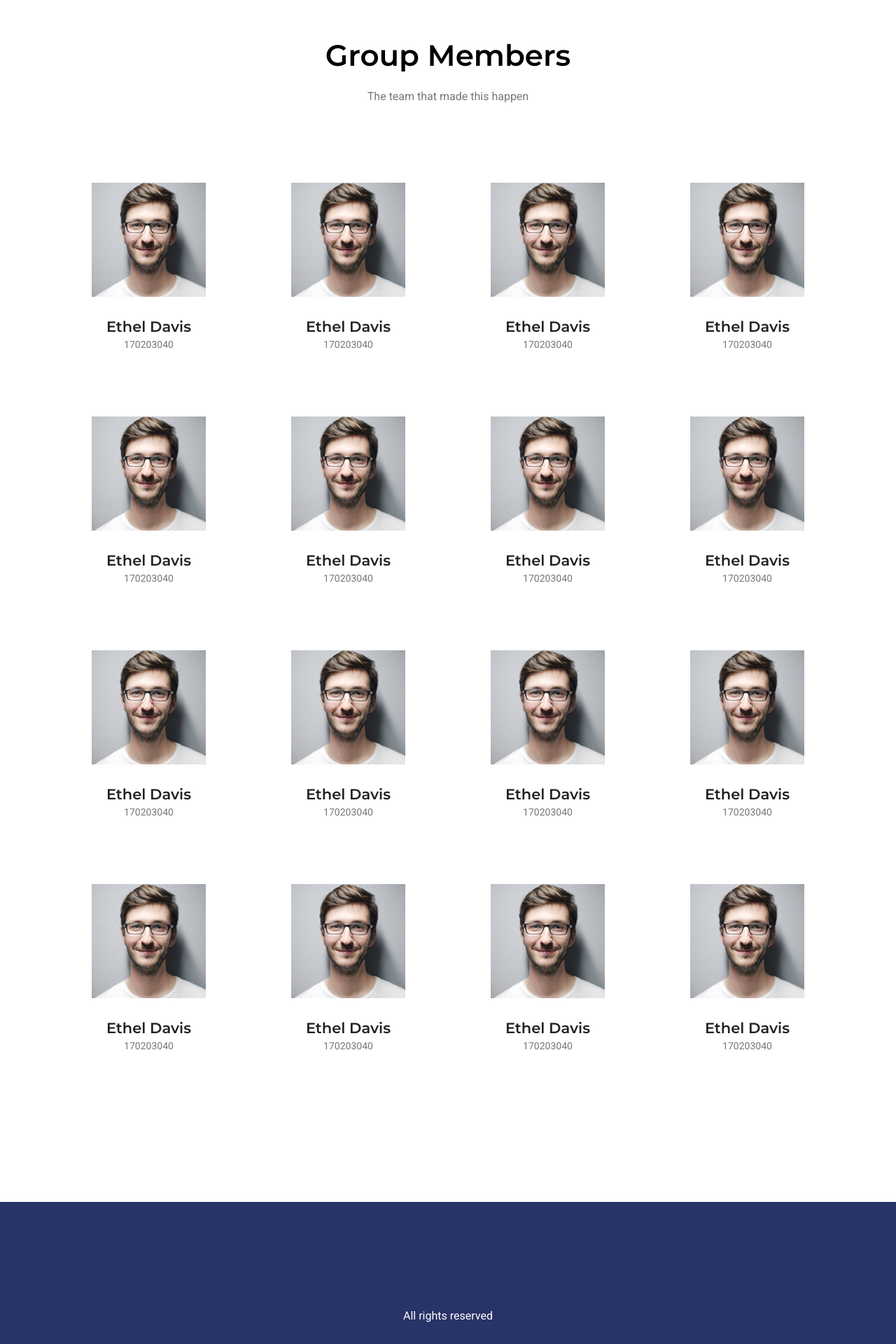
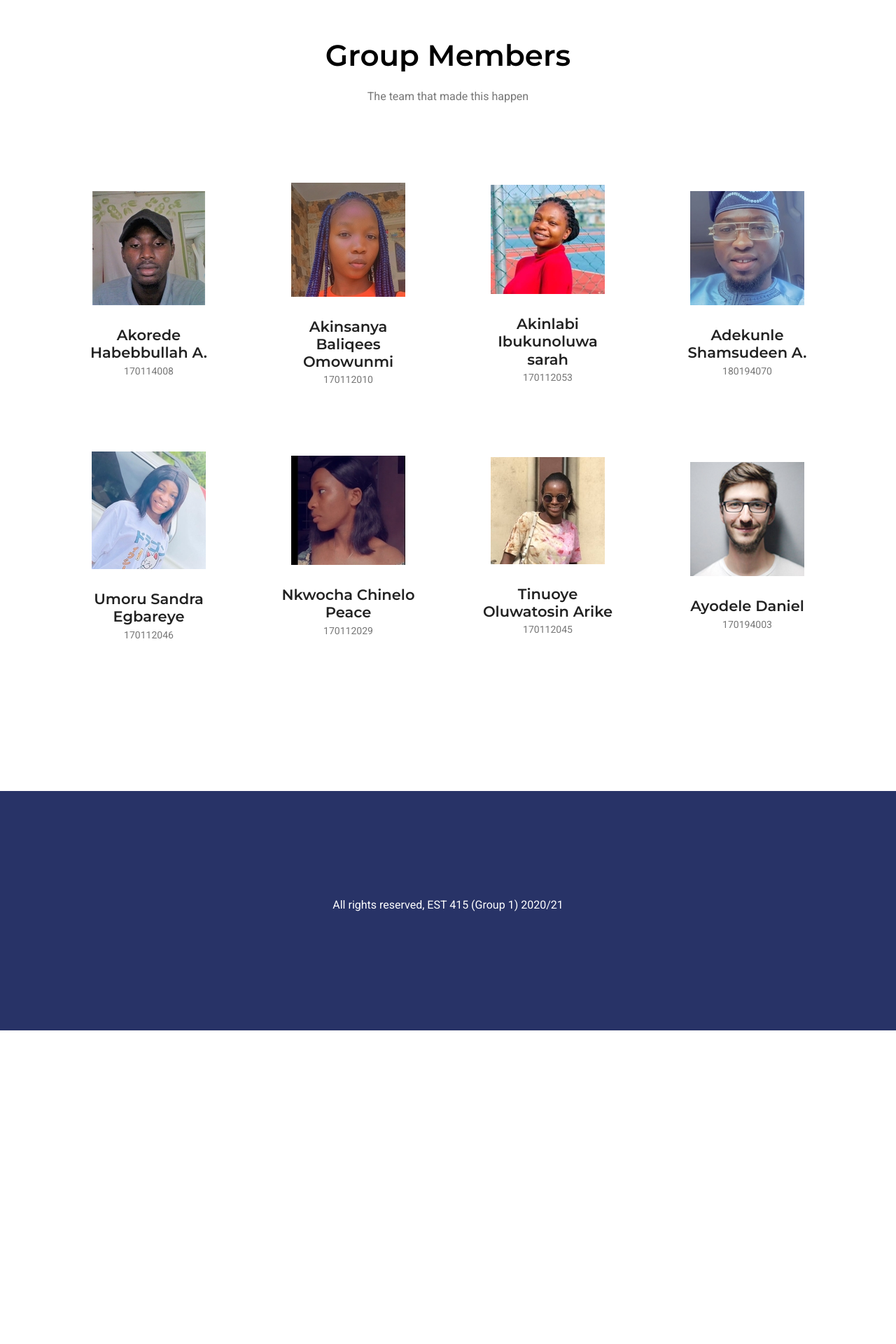
Before and after one commit to Danjuma1/assignment_submisson_system, a Django app: page / in a window 1280 px wide. Shown: the part 2360-4280 px from the top of the page at 70% size. After the commit the page ends 3832 px from the top, so only its background shows below. Run offline with Django 3.2, Linux system fonts and the light colour scheme; data comes from the database, SQL or seed files in the repository; some libraries are stand-ins or nearby versions.

Commit message:
Edited team section

```diff
--- a/core/templates/core/base.html
+++ b/core/templates/core/base.html
@@ -46,7 +46,7 @@
 		<div class="container">
 			<div class="row align-items-center justify-content-between d-flex">
 				<div id="logo">
-					<a href="{% url 'core:home' %}"><img src="{% static 'main/img/logo.png' %}" alt="logo" title="" /></a>
+					<a href="{% url 'core:home' %}"><h3 class="logo-title text-white">Assignment</h3></a>
 				</div>
 				<nav id="nav-menu-container">
 					{% if user.is_authenticated %}
@@ -73,7 +73,7 @@
 	<footer class="footer-area section-gap">
 		<div class="container">
 			<div class="text-center">
-				<p class="text-white">All rights reserved</p>
+				<p class="text-white">All rights reserved, EST 415 (Group 1) 2020/21</p>
 			</div>
 		</div>
 	</footer>
--- a/core/templates/core/index.html
+++ b/core/templates/core/index.html
@@ -49,12 +49,12 @@
                 </h1>
                 <div class="wow fadeIn" data-wow-duration="1s">
                     <p>
-                        There is a moment in the life of any aspiring astronomer that it is time to buy that first telescope. It’s exciting to think
-                        about setting up your own viewing station. In the life of any aspiring astronomer that it is time to buy that first
-                        telescope. It’s exciting to think about setting up your own viewing station.
+                        ASSURE is an instructional design model that has the goal of producing
+                        more effective teaching and learning. “ASSURE” is an acronym that stands
+                        for the various steps in the model.
                     </p>
                 </div>
-                <a href="#" class="primary-btn">Read further about ASSURE Model</a>
+                <a target="_blank" href="https://educationaltechnology.net/assure-instructional-design-model/" class="primary-btn">Read further about ASSURE Model</a>
             </div>
         </div>
     </div>
@@ -118,14 +118,90 @@
         <div class="row justify-content-center d-flex align-items-center">
             <div class="col-lg-3 col-md-6 col-sm-12 single-faculty">
                 <div class="thumb d-flex justify-content-center">
+                    <img class="img-fluid" src="{% static 'main/img/faculty/habeeb.jpg' %}" alt="">
+                </div>
+                <div class="meta-text text-center">
+                    <h4>Akorede Habebbullah A.</h4>
+                    <p class="designation">170114008</p>
+                </div>
+            </div>
+            <div class="col-lg-3 col-md-6 col-sm-12 single-faculty">
+                <div class="thumb d-flex justify-content-center">
+                    <img class="img-fluid" src="{% static 'main/img/faculty/omowunmi.jpg' %}" alt="">
+                </div>
+                <div class="meta-text text-center">
+                    <h4>Akinsanya Baliqees Omowunmi</h4>
+                    <p class="designation">170112010</p>
+                </div>
+            </div>
+            <div class="col-lg-3 col-md-6 col-sm-12 single-faculty">
+                <div class="thumb d-flex justify-content-center">
+                    <img class="img-fluid" src="{% static 'main/img/faculty/ibukun.jpg' %}" alt="">
+                </div>
+                <div class="meta-text text-center">
+                    <h4>Akinlabi Ibukunoluwa sarah</h4>
+                    <p class="designation">170112053</p>
+                </div>
+            </div>
+            <div class="col-lg-3 col-md-6 col-sm-12 single-faculty">
+                <div class="thumb d-flex justify-content-center">
+                    <img class="img-fluid" src="{% static 'main/img/faculty/adekunle.jpg' %}" alt="">
+                </div>
+                <div class="meta-text text-center">
+                    <h4>Adekunle Shamsudeen A.</h4>
+                    <p class="designation">180194070</p>
+                </div>
+            </div>
+        </div>
+        <div class="row justify-content-center d-flex align-items-center">
+            <div class="col-lg-3 col-md-6 col-sm-12 single-faculty">
+                <div class="thumb d-flex justify-content-center">
+                    <img class="img-fluid" src="{% static 'main/img/faculty/sandra.jpg' %}" alt="">
+                </div>
+                <div class="meta-text text-center">
+                    <h4>Umoru Sandra Egbareye</h4>
+                    <p class="designation">170112046</p>
+                </div>
+            </div>
+            <div class="col-lg-3 col-md-6 col-sm-12 single-faculty">
+                <div class="thumb d-flex justify-content-center">
+                    <img class="img-fluid" src="{% static 'main/img/faculty/chinelo.jpg' %}" alt="">
+                </div>
+                <div class="meta-text text-center">
+                    <h4>Nkwocha Chinelo Peace</h4>
+                    <p class="designation">170112029</p>
+                </div>
+            </div>
+            <div class="col-lg-3 col-md-6 col-sm-12 single-faculty">
+                <div class="thumb d-flex justify-content-center">
+                    <img class="img-fluid" src="{% static 'main/img/faculty/oluwatosin.jpg' %}" alt="">
+                </div>
+                <div class="meta-text text-center">
+                    <h4>Tinuoye Oluwatosin Arike</h4>
+                    <p class="designation">170112045</p>
+                </div>
+            </div>
+            <div class="col-lg-3 col-md-6 col-sm-12 single-faculty">
+                <div class="thumb d-flex justify-content-center">
                     <img class="img-fluid" src="{% static 'main/img/faculty/f1.jpg' %}" alt="">
                 </div>
                 <div class="meta-text text-center">
-                    <h4>Ethel Davis</h4>
-                    <p class="designation">170203040</p>
+                    <h4>Ayodele Daniel</h4>
+                    <p class="designation">170194003</p>
                 </div>
             </div>
-            <div class="col-lg-3 col-md-6 col-sm-12 single-faculty">
+        </div>
+        <div class="row justify-content-center d-flex align-items-center">
+            <!-- <div class="col-lg-3 col-md-6 col-sm-12 single-faculty">
+                <div class="thumb d-flex justify-content-center">
+                    <img class="img-fluid" src="{% static 'main/img/faculty/peter.jpg' %}" alt="">
+                </div>
+                <div class="meta-text text-center">
+                    <h4>Olawuyi Peter Timilehin</h4>
+                    <p class="designation">170112035</p>
+                </div>
+            </div> -->
+            <!-- <div class="col-lg-3 col-md-6 col-sm-12 single-faculty">
                 <div class="thumb d-flex justify-content-center">
                     <img class="img-fluid" src="{% static 'main/img/faculty/f1.jpg' %}" alt="">
                 </div>
@@ -189,83 +265,7 @@
                     <h4>Ethel Davis</h4>
                     <p class="designation">170203040</p>
                 </div>
-            </div>
-        </div>
-        <div class="row justify-content-center d-flex align-items-center">
-            <div class="col-lg-3 col-md-6 col-sm-12 single-faculty">
-                <div class="thumb d-flex justify-content-center">
-                    <img class="img-fluid" src="{% static 'main/img/faculty/f1.jpg' %}" alt="">
-                </div>
-                <div class="meta-text text-center">
-                    <h4>Ethel Davis</h4>
-                    <p class="designation">170203040</p>
-                </div>
-            </div>
-            <div class="col-lg-3 col-md-6 col-sm-12 single-faculty">
-                <div class="thumb d-flex justify-content-center">
-                    <img class="img-fluid" src="{% static 'main/img/faculty/f1.jpg' %}" alt="">
-                </div>
-                <div class="meta-text text-center">
-                    <h4>Ethel Davis</h4>
-                    <p class="designation">170203040</p>
-                </div>
-            </div>
-            <div class="col-lg-3 col-md-6 col-sm-12 single-faculty">
-                <div class="thumb d-flex justify-content-center">
-                    <img class="img-fluid" src="{% static 'main/img/faculty/f1.jpg' %}" alt="">
-                </div>
-                <div class="meta-text text-center">
-                    <h4>Ethel Davis</h4>
-                    <p class="designation">170203040</p>
-                </div>
-            </div>
-            <div class="col-lg-3 col-md-6 col-sm-12 single-faculty">
-                <div class="thumb d-flex justify-content-center">
-                    <img class="img-fluid" src="{% static 'main/img/faculty/f1.jpg' %}" alt="">
-                </div>
-                <div class="meta-text text-center">
-                    <h4>Ethel Davis</h4>
-                    <p class="designation">170203040</p>
-                </div>
-            </div>
-        </div>
-        <div class="row justify-content-center d-flex align-items-center">
-            <div class="col-lg-3 col-md-6 col-sm-12 single-faculty">
-                <div class="thumb d-flex justify-content-center">
-                    <img class="img-fluid" src="{% static 'main/img/faculty/f1.jpg' %}" alt="">
-                </div>
-                <div class="meta-text text-center">
-                    <h4>Ethel Davis</h4>
-                    <p class="designation">170203040</p>
-                </div>
-            </div>
-            <div class="col-lg-3 col-md-6 col-sm-12 single-faculty">
-                <div class="thumb d-flex justify-content-center">
-                    <img class="img-fluid" src="{% static 'main/img/faculty/f1.jpg' %}" alt="">
-                </div>
-                <div class="meta-text text-center">
-                    <h4>Ethel Davis</h4>
-                    <p class="designation">170203040</p>
-                </div>
-            </div>
-            <div class="col-lg-3 col-md-6 col-sm-12 single-faculty">
-                <div class="thumb d-flex justify-content-center">
-                    <img class="img-fluid" src="{% static 'main/img/faculty/f1.jpg' %}" alt="">
-                </div>
-                <div class="meta-text text-center">
-                    <h4>Ethel Davis</h4>
-                    <p class="designation">170203040</p>
-                </div>
-            </div>
-            <div class="col-lg-3 col-md-6 col-sm-12 single-faculty">
-                <div class="thumb d-flex justify-content-center">
-                    <img class="img-fluid" src="{% static 'main/img/faculty/f1.jpg' %}" alt="">
-                </div>
-                <div class="meta-text text-center">
-                    <h4>Ethel Davis</h4>
-                    <p class="designation">170203040</p>
-                </div>
-            </div>
+            </div> -->
         </div>
     </div>
 </section>
```
Also changed, not shown: static/main/img/faculty/adekunle.jpg (added), static/main/img/faculty/amida.jpg (added), static/main/img/faculty/chinelo.jpg (added), static/main/img/faculty/f2.jpg (deleted), static/main/img/faculty/f3.jpg (deleted), static/main/img/faculty/f4.jpg (deleted), static/main/img/faculty/habeeb.jpg (added), static/main/img/faculty/ibukun.jpg (added), static/main/img/faculty/oluwatosin.jpg (added), static/main/img/faculty/omowunmi.jpg (added), static/main/img/faculty/peter.jpg (added), static/main/img/faculty/ruth.jpg (added), static/main/img/faculty/sandra.jpg (added), static/main/img/faculty/satarat.jpg (added), 1 more files.
